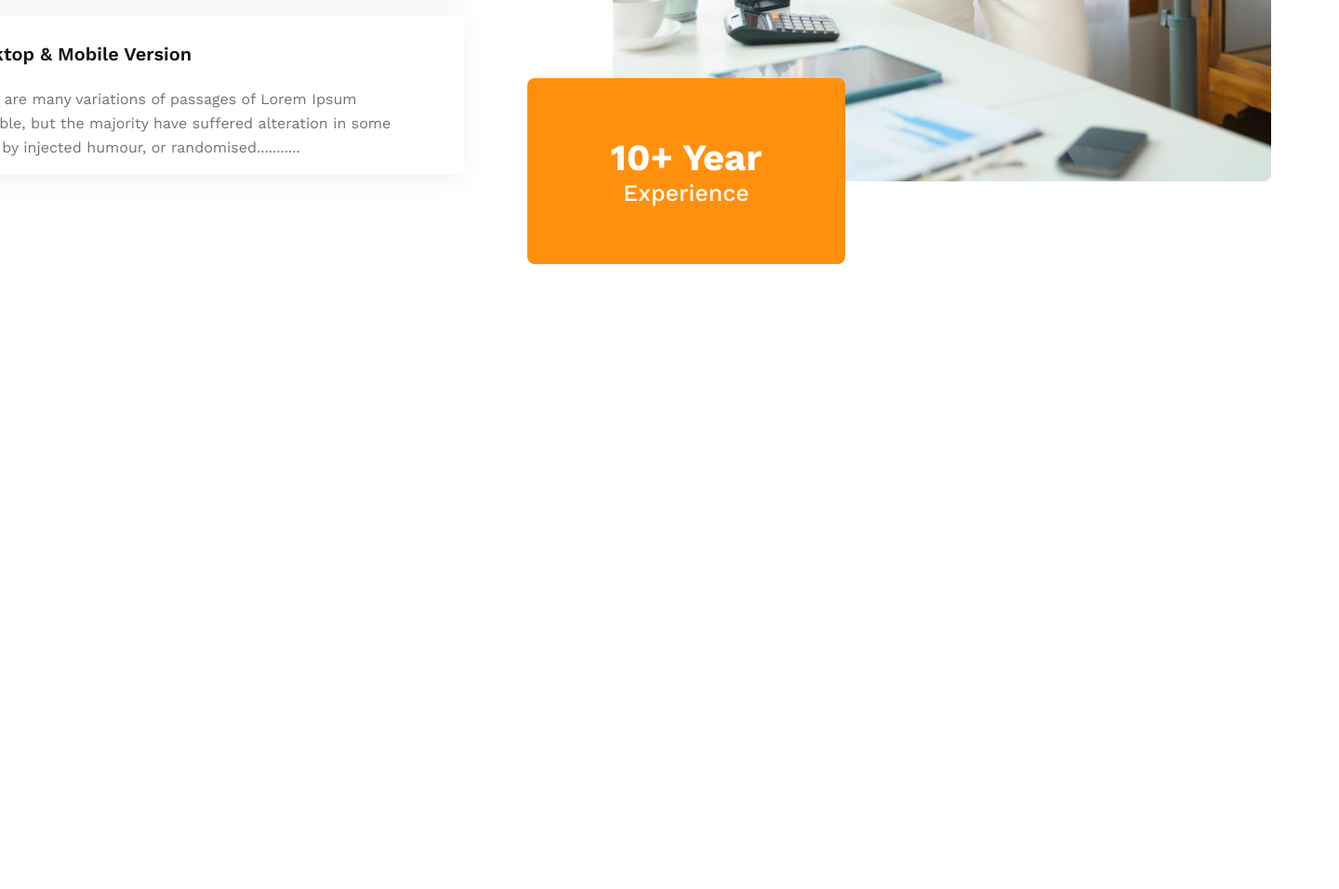
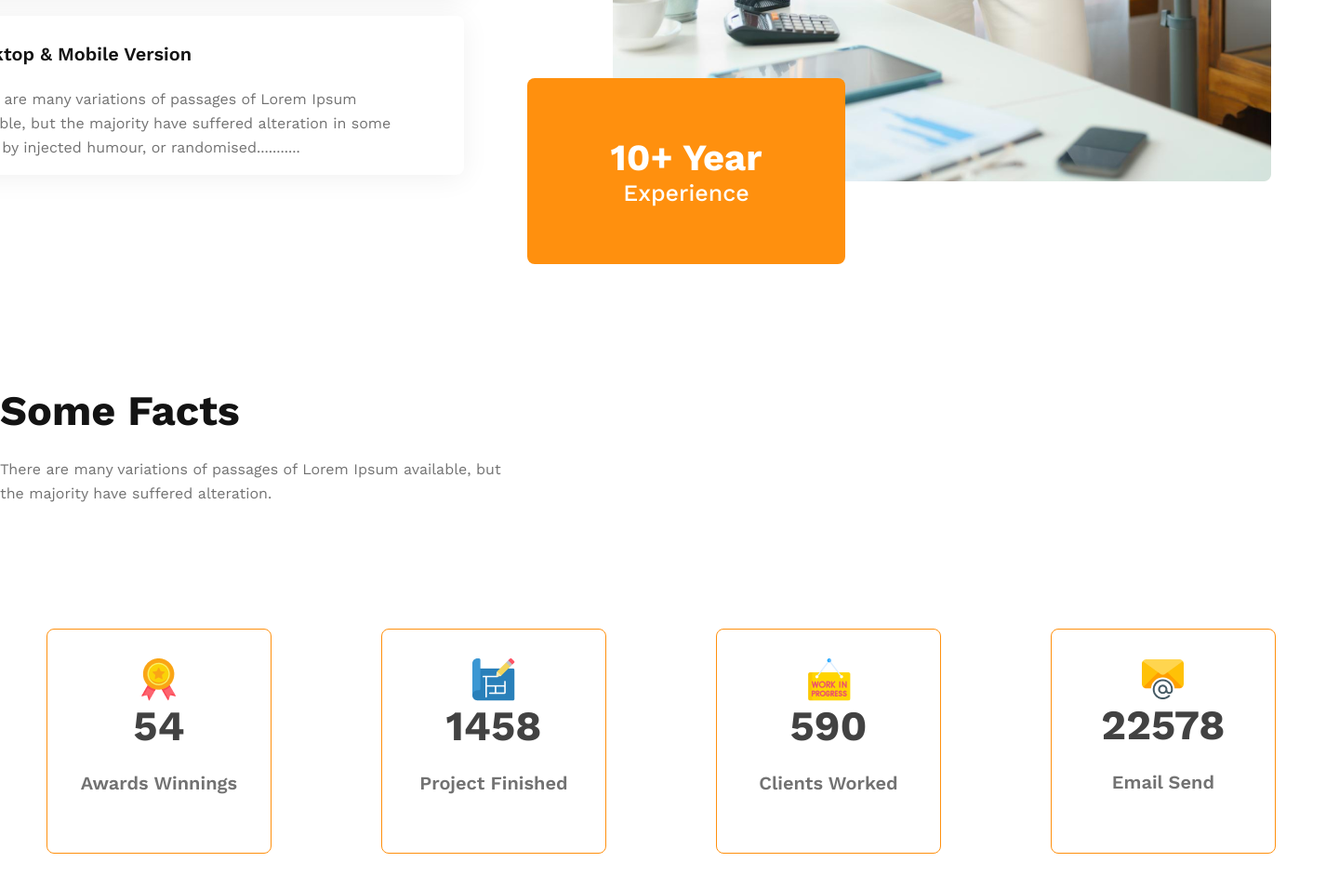
Before and after one commit to tariqul420/G3-ARCHITECTS, a plain HTML site: page index.html in a window 1280 px wide. Shown: the part 3049-4005 px from the top of the page at 93% size, 1440 px wide, since content can reach past the window. Before the commit the page ends 3333 px from the top, so only its background shows below. Drawn offline with nearby package versions, Linux system fonts and the light colour scheme.

Commit message:
add some facts section

```diff
--- a/index.html
+++ b/index.html
@@ -83,6 +83,41 @@
 
         </section>
         <!-- Features you will love & enjoy ends hear -->
+
+        <!-- some facts start hear -->
+            <section class="facts">
+                <div class="fact-text">
+                    <h1>Some Facts</h1>
+                <p>There are many variations of passages of Lorem Ipsum available, but <br class="brack"> the majority have suffered alteration.</p>
+                </div>
+                <div class="facts-card-content">
+                    <div class="facts-card">
+                        <img src="images/icons/ribon.png" alt="">
+                        <h2>54</h2>
+                        <p>Awards Winnings</p>
+                    </div>
+
+                    <div class="facts-card">
+                        <img src="images/icons/projects.png" alt="">
+                        <h2>1458</h2>
+                        <p>Project Finished</p>
+                    </div>
+
+                    <div class="facts-card">
+                        <img src="images/icons/customers.png" alt="">
+                        <h2>590</h2>
+                        <p>Clients Worked</p>
+                    </div>
+
+                    <div class="facts-card">
+                        <img src="images/icons/email.png" alt="">
+                        <h2>22578</h2>
+                        <p>Email Send</p>
+                    </div>
+
+                </div>
+            </section>
+        <!-- some facts ends hear -->
     </main>
     <!-- main section ends hear -->
     <footer></footer>
--- a/styles/style.css
+++ b/styles/style.css
@@ -126,7 +126,9 @@ button {
 }
 
 .text-content h1,
-.love-enjoy-text h1 {
+.love-enjoy-text h1,
+.facts h1,
+.facts-card h2 {
     font-size: 45px;
     font-weight: 700;
     line-height: 53px;
@@ -143,7 +145,8 @@ button {
 }
 
 .text-content p,
-.love-enjoy-text p {
+.love-enjoy-text p,
+.facts p {
     color: rgb(114, 114, 114);
     font-size: 16px;
     font-weight: 400;
@@ -192,9 +195,11 @@ button {
     border-left: 5px solid rgb(255, 144, 14);
     padding-left: 21px;
 }
-.sister-img{
+
+.sister-img {
     position: relative;
 }
+
 .img-card {
     position: absolute;
     border-radius: 8px;
@@ -209,12 +214,14 @@ button {
     margin-top: -115px;
     z-index: 100;
 }
+
 .img-card h1 {
     font-size: 40px;
     font-weight: 700;
     text-align: center;
     color: #fff;
 }
+
 .img-card p {
     font-size: 25px;
     font-weight: 500;
@@ -224,8 +231,64 @@ button {
 
 /* love-enjoy section ends hear */
 
+/* some facts section start hear */
+.facts {
+    display: flex;
+    flex-direction: column;
+    width: 90rem;
+    margin: 0 auto;
+    margin-top: 207px;
+    margin-bottom: 180px;
+}
+
+.fact-text {
+    display: flex;
+    flex-direction: column;
+    margin-bottom: 100px;
+}
+
+.fact-text h1 {
+    color: rgb(19, 19, 19);
+}
+
+.facts-card-content {
+    display: grid;
+    grid-template-columns: repeat(4, 1fr);
+    align-items: center;
+    justify-content: center;
+}
+
+.facts-card {
+    display: flex;
+    flex-direction: column;
+    align-items: center;
+    justify-content: center;
+    box-sizing: border-box;
+    width: 241.83px;
+    height: 241.83px;
+    border: 1px solid rgb(255, 144, 14);
+    border-radius: 8px;
+    margin-left: 50px;
+
+}
+
+.facts-card h2 {
+    color: rgb(66, 66, 66);
+}
+
+.facts-card p {
+    color: rgb(114, 114, 114);
+    font-size: 20px;
+    font-weight: 600;
+    line-height: 23px;
+    text-align: left;
+}
+
+/* some facts section ends hear */
+
 /* Mobile screen start hear */
 @media screen and (max-width: 480px) {
+
     .none,
     .brack,
     .nav-li {
@@ -268,6 +331,25 @@ button {
         width: 100%;
         height: 100%;
     }
+    .facts{
+        width: auto;
+    }
+    .facts-card-content{
+        grid-template-columns: repeat(1, 1fr);
+    }
+    .fact-text{
+        width: 100%;
+        text-align: center;
+        align-items: center;
+        /* justify-content: center; */
+    }
+    .fact-text p{
+        width: 90%;
+        text-align: center;
+    }
+    .facts-card-content{
+        gap: 124px;
+    }
 }
 
 /* Mobile screen ends hear */
```
